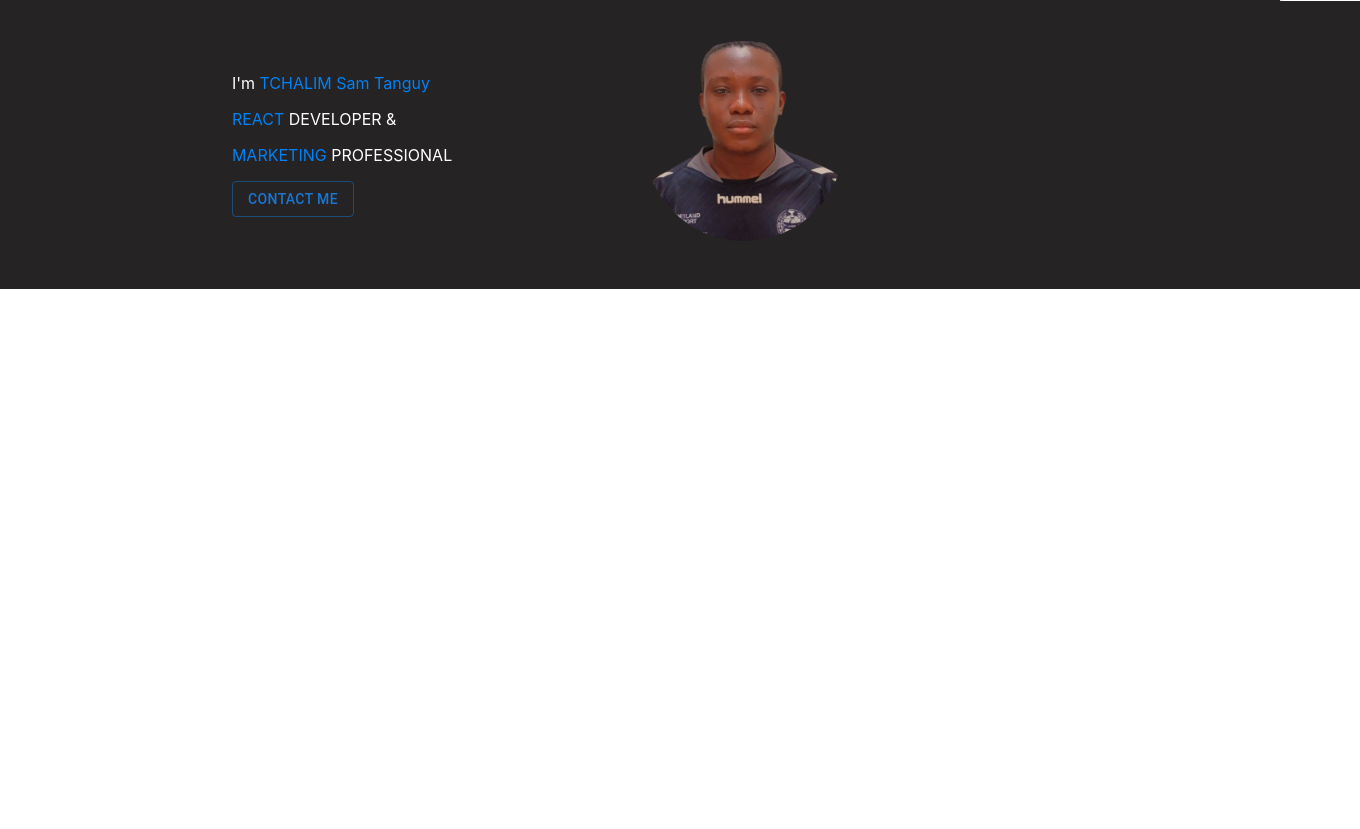
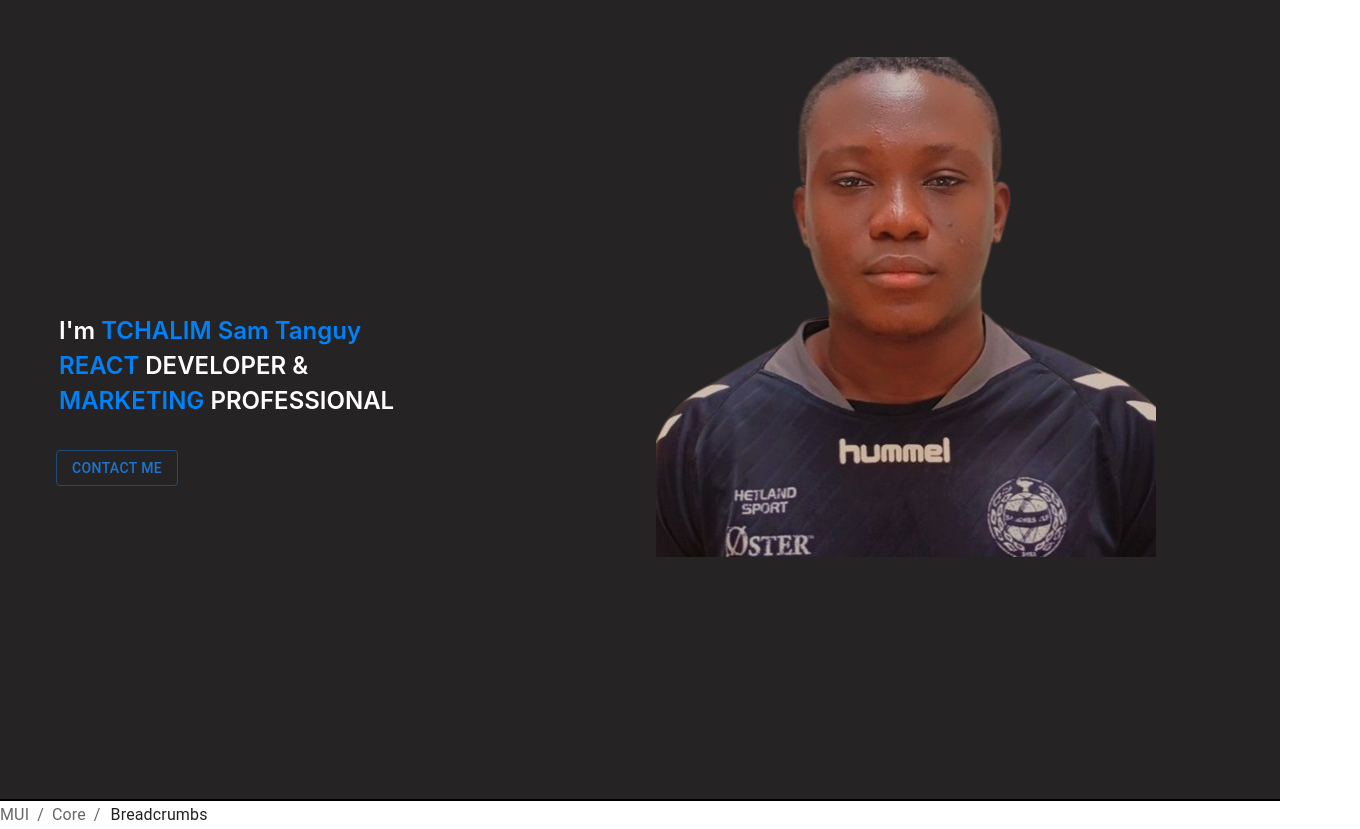
Before and after one commit to kirinryu-dev/Portfolio, a React (Create React App) app: page / in a window 1280 px wide. Shown: the part 68-897 px from the top of the page, 1360 px wide, since content can reach past the window. Before the commit the page ends 800 px from the top, so only its background shows below. Built offline with nearby package versions, Linux system fonts and the light colour scheme.

Commit message:
more edit

```diff
--- /dev/null
+++ b/src/Components/HomeFooter/HomeFooter.jsx
@@ -0,0 +1,29 @@
+import * as React from 'react';
+import Typography from '@mui/material/Typography';
+import Breadcrumbs from '@mui/material/Breadcrumbs';
+import Link from '@mui/material/Link';
+
+function handleClick(event) {
+  event.preventDefault();
+  console.info('You clicked a breadcrumb.');
+}
+
+export default function BasicBreadcrumbs() {
+  return (
+    <div role="presentation" onClick={handleClick}>
+      <Breadcrumbs aria-label="breadcrumb">
+        <Link underline="hover" color="inherit" href="/">
+          MUI
+        </Link>
+        <Link
+          underline="hover"
+          color="inherit"
+          href="/material-ui/getting-started/installation/"
+        >
+          Core
+        </Link>
+        <Typography color="text.primary">Breadcrumbs</Typography>
+      </Breadcrumbs>
+    </div>
+  );
+}
--- a/src/Pages/Home/Home.css
+++ b/src/Pages/Home/Home.css
@@ -1,37 +1,50 @@
 
 .Home_content {
     background-color: #252323 ;
-    width: 100%;
-    height: 100%;
+    width: 100svw;
+    height: 100svh;
     color: white ;
     padding: 2.5em 2.5em;
+    border-bottom: black 0.125rem solid;
     display: flex;
     justify-content: space-evenly;
 
 }
 
 .content_left {
-    background-color: ;
+    /* background-color: ; */
+    width: 50%;
     padding: 1em 1em;
-    background-color:  ;
     display: flex;
     flex-direction: column;
-    margin-bottom: 1em;
+    justify-content: center;
+
 }
 
 p {
+    font-size: x-large;
+    font-weight: 600;
+    padding: 0.125em 0.125em;
 
 }
+
 
 span {
     color: #0081F7;
 }
 
-content_left_bottom {
+.content_left_bottom {
+    margin-top: 2em;
+
+}
+
+
+.content_right {
+    width: 50%;
+    padding: 1em 1em;
 
 }
 
 img {
-    width: 40%;
-    border-radius: 50%;
+
 }
--- a/src/Pages/Home/Home.jsx
+++ b/src/Pages/Home/Home.jsx
@@ -1,7 +1,7 @@
 import Navbar from '../../Components/Navigationbar/Navbar';
 import ButtonContact from '../../Components/Button/ButtonContact';
 import me from '../../Assets/me-no-bkg-simple.png';
-
+import HomeFooter from '../../Components/HomeFooter/HomeFooter';
 
 // custom css
 import './Home.css'
@@ -28,6 +28,7 @@
                     <img src={me} alt="" srcset="" />
                 </div>
             </div>
+            <HomeFooter />
         </div>
     )
 };
--- a/src/index.css
+++ b/src/index.css
@@ -1,5 +1,13 @@
+* {
+  margin: 0;
+  padding: 0;
+  box-sizing: border-box;
+  scroll-behavior: smooth;
+
+}
+
+
 body {
-  margin: 0;
   font-family: -apple-system, BlinkMacSystemFont, 'Segoe UI', 'Roboto', 'Oxygen',
     'Ubuntu', 'Cantarell', 'Fira Sans', 'Droid Sans', 'Helvetica Neue',
     sans-serif;
--- a/src/index.js
+++ b/src/index.js
@@ -3,6 +3,7 @@
 import './index.css';
 import App from './App';
 import reportWebVitals from './reportWebVitals';
+import ErrorPage from './Pages/Error/ErrorHandling';
 
 // React Router init
 
@@ -11,6 +12,7 @@
   {
     path: '/',
     element: <App/>,
+    errorElement: <ErrorPage />,
   }
 ]);
 
```
Also changed, not shown: src/Components/HomeFooter/HomeFooter.css (added).
